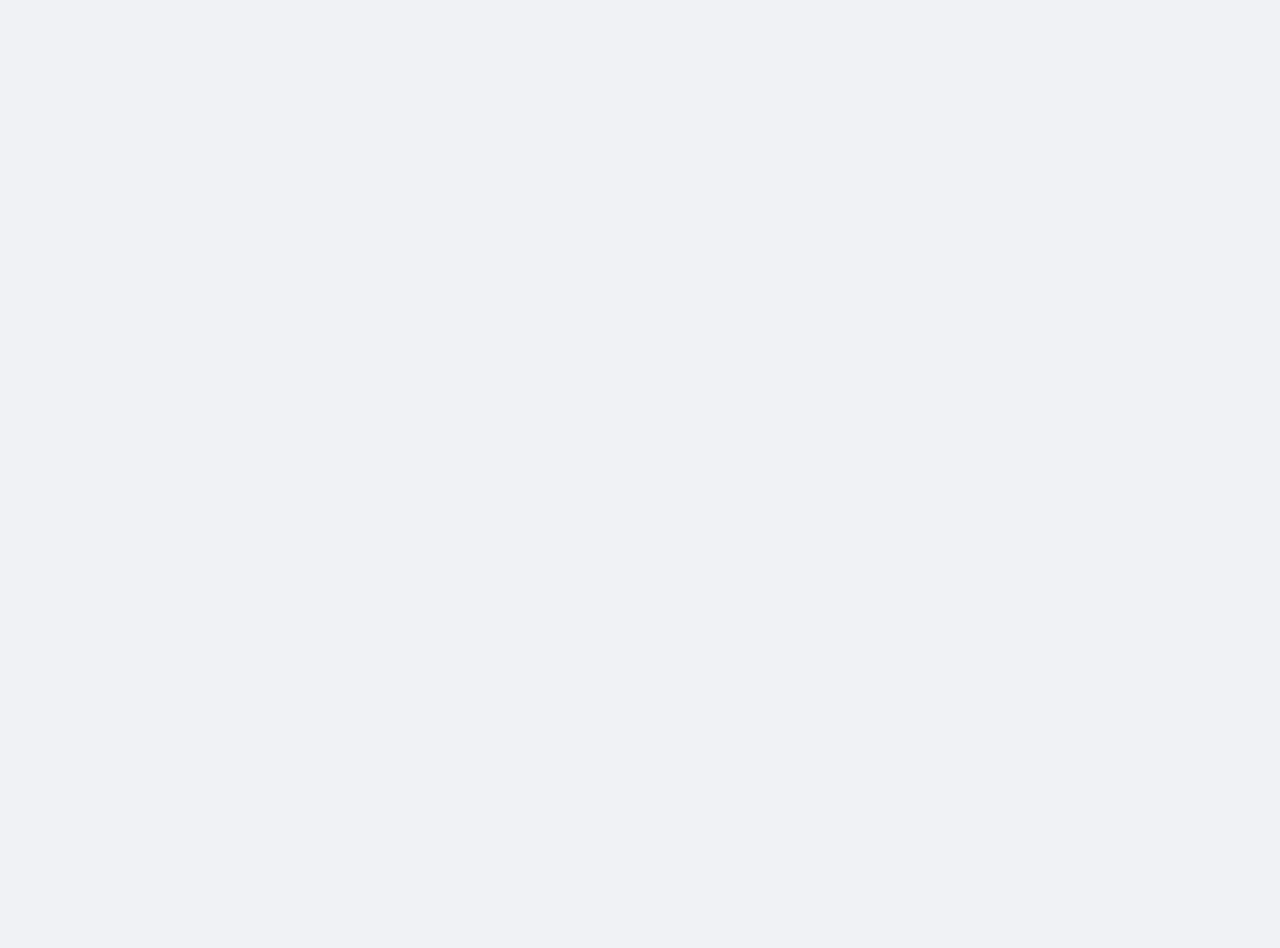
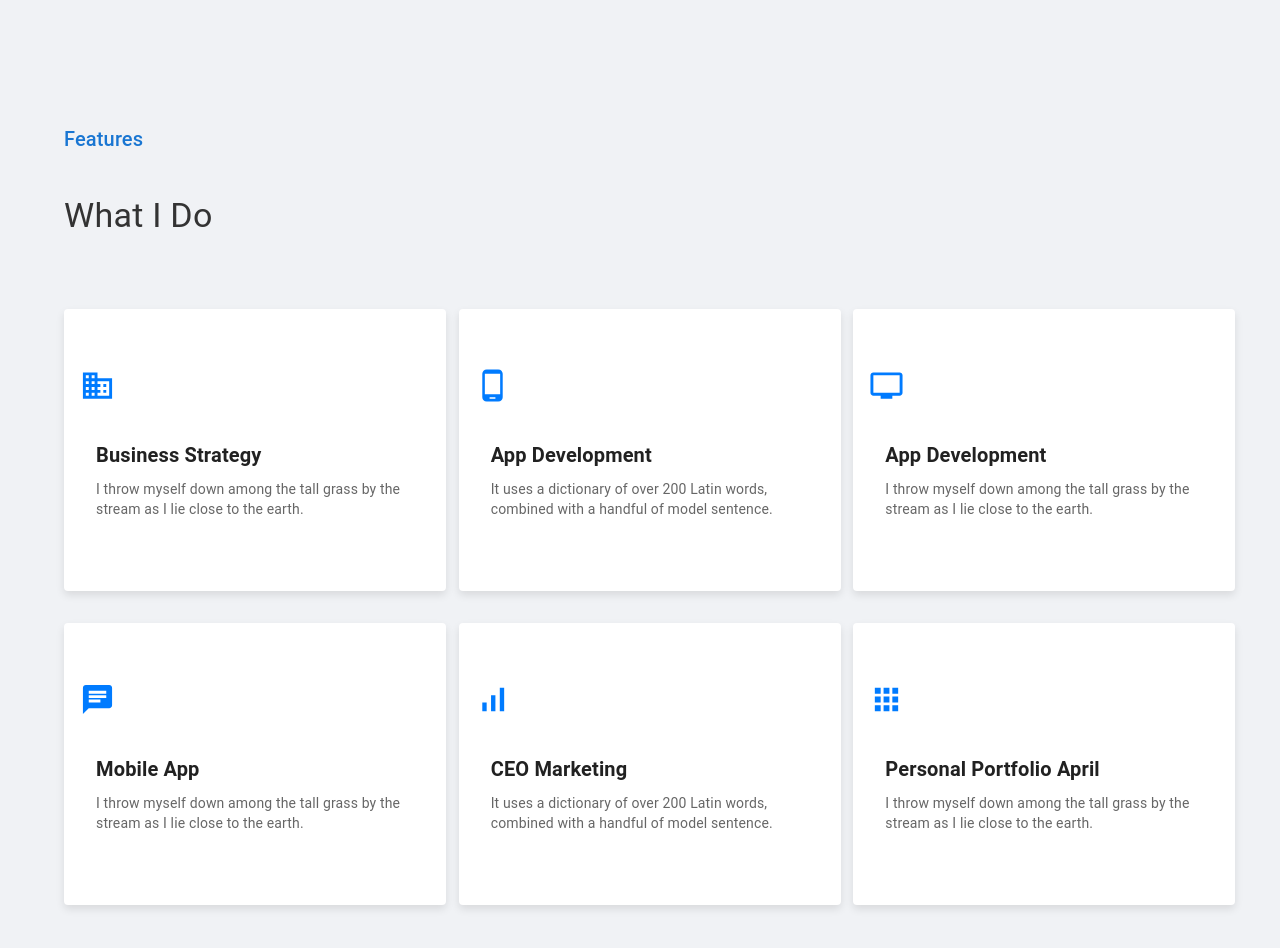
Before and after one commit to DhruvilPadshala/React-Portfolio, a React (Create React App) app: page / in a window 1280 px wide. Shown: the part 800-1748 px from the top of the page. Before the commit the page ends 883 px from the top, so only its background shows below. Built offline with nearby package versions, Linux system fonts and the light colour scheme.

Commit message:
card add

```diff
--- a/src/App.js
+++ b/src/App.js
@@ -1,12 +1,14 @@
 import "./App.css";
 import Header from "./Components/Header";
 import Home from "./Components/Home"
+import Features from "./Components/Features"
 
 function App() {
   return (
     <div>
       <Header />
       <Home />
+      <Features />
     </div>
   );
 }
--- /dev/null
+++ b/src/Components/Features/index.js
@@ -0,0 +1,124 @@
+import React from "react";
+import {
+  Container,
+  Grid,
+  Card,
+  CardContent,
+  Typography,
+  Box,
+} from "@mui/material";
+import { styled } from "@mui/material/styles";
+import BusinessIcon from "@mui/icons-material/Business";
+import PhoneAndroidIcon from "@mui/icons-material/PhoneAndroid";
+import TvIcon from "@mui/icons-material/Tv";
+import ChatIcon from "@mui/icons-material/Chat";
+import SignalCellularAltIcon from "@mui/icons-material/SignalCellularAlt";
+import AppsIcon from "@mui/icons-material/Apps";
+
+const Root = styled(Box)(({ theme }) => ({
+  backgroundColor: "#f0f2f5",
+  minHeight: "100vh",
+  padding: theme.spacing(5),
+}));
+
+const SectionTitle = styled(Typography)(({ theme }) => ({
+  marginBottom: theme.spacing(3),
+  color: "#333",
+}));
+
+const CustomCard = styled(Card)(({ theme }) => ({
+  display: "flex",
+  width:"350px",
+  height: "250px",
+  flexDirection: "column",
+  justifyContent: "center",
+  alignItems: "flex-start",
+  padding: theme.spacing(2),
+  boxShadow: "0 4px 8px rgba(0, 0, 0, 0.1)",
+  ...(props) =>
+    props.title === "App Development" && {
+      backgroundColor: "#ff1744",
+      color: "#fff",
+    },
+}));
+
+const IconWrapper = styled("div")(({ theme }) => ({
+  marginBottom: theme.spacing(1),
+  color: "#007bff", // Blue color for icons
+  fontSize: "3rem",
+}));
+
+const services = [
+  {
+    icon: <BusinessIcon fontSize="large" />,
+    title: "Business Strategy",
+    description:
+      "I throw myself down among the tall grass by the stream as I lie close to the earth.",
+  },
+  {
+    icon: <PhoneAndroidIcon fontSize="large" />,
+    title: "App Development",
+    description:
+      "It uses a dictionary of over 200 Latin words, combined with a handful of model sentence.",
+  },
+  {
+    icon: <TvIcon fontSize="large" />,
+    title: "App Development",
+    description:
+      "I throw myself down among the tall grass by the stream as I lie close to the earth.",
+  },
+  {
+    icon: <ChatIcon fontSize="large" />,
+    title: "Mobile App",
+    description:
+      "I throw myself down among the tall grass by the stream as I lie close to the earth.",
+  },
+  {
+    icon: <SignalCellularAltIcon fontSize="large" />,
+    title: "CEO Marketing",
+    description:
+      "It uses a dictionary of over 200 Latin words, combined with a handful of model sentence.",
+  },
+  {
+    icon: <AppsIcon fontSize="large" />,
+    title: "Personal Portfolio April",
+    description:
+      "I throw myself down among the tall grass by the stream as I lie close to the earth.",
+  },
+];
+
+const Features = () => {
+  return (
+    <Root>
+      <Container  >
+        <Typography variant="h6"color="primary">Features</Typography>
+        <SectionTitle variant="h4" gutterBottom mt={{xs: 2, md: 5}}>
+          What I Do
+        </SectionTitle>
+        <Grid container spacing={4}sx={{mt: {xs: 2, md: 5}}}>
+          {services.map((service, index) => (
+            <Grid item xs={12} sm={6} md={4} key={index}>
+              <CustomCard title={service.title}>
+                <IconWrapper>{service.icon}</IconWrapper>
+                <CardContent>
+                  <Typography variant="h6" fontWeight="bold" marginBottom={1}>
+                    {service.title}
+                  </Typography>
+                  <Typography
+                    variant="body2"
+                    color="textSecondary"
+                    textAlign="left"
+                  >
+                    {service.description}
+                  </Typography>
+                </CardContent>
+              </CustomCard>
+            </Grid>
+          ))}
+        </Grid>
+      </Container>
+    </Root>
+  );
+};
+
+export default Features;
```
